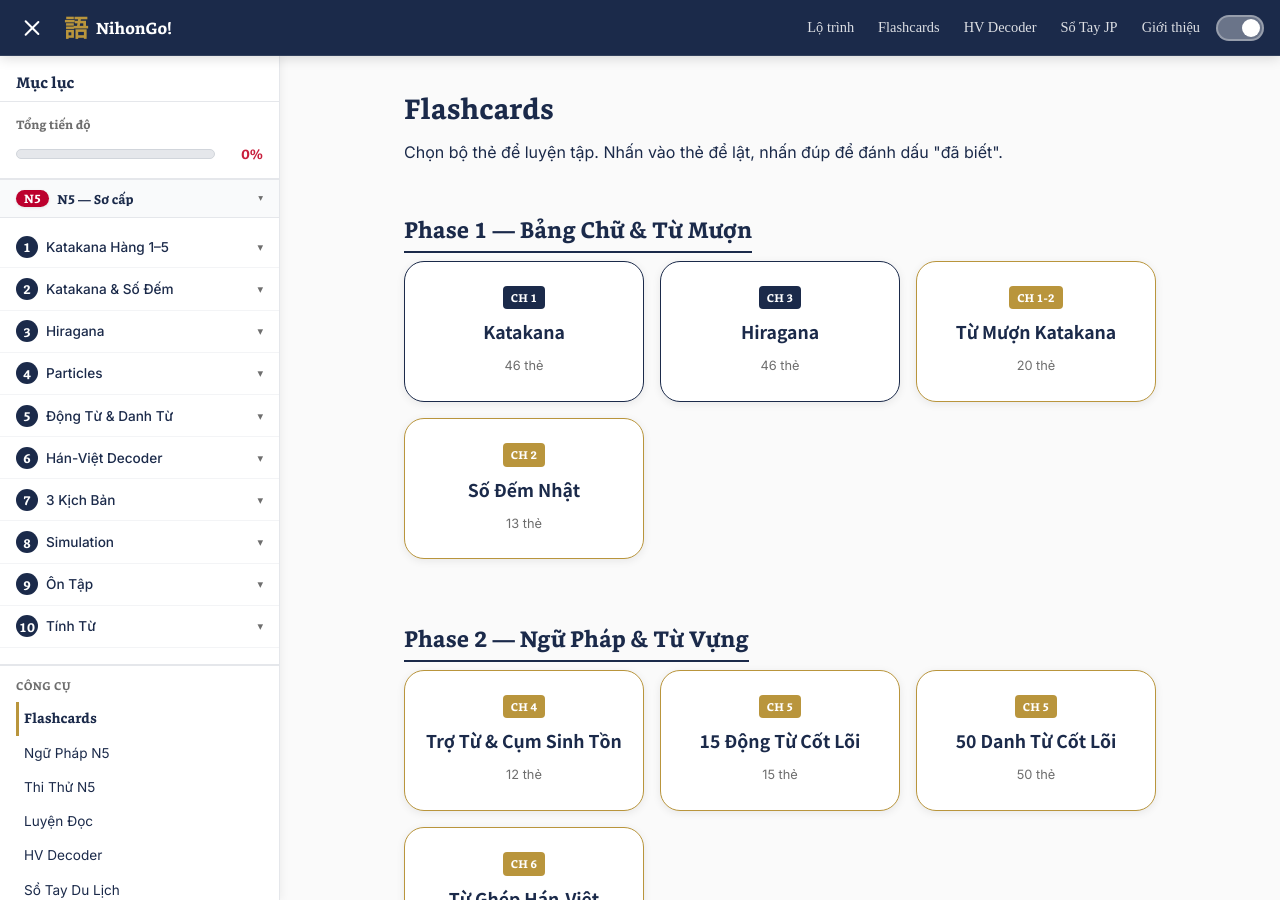
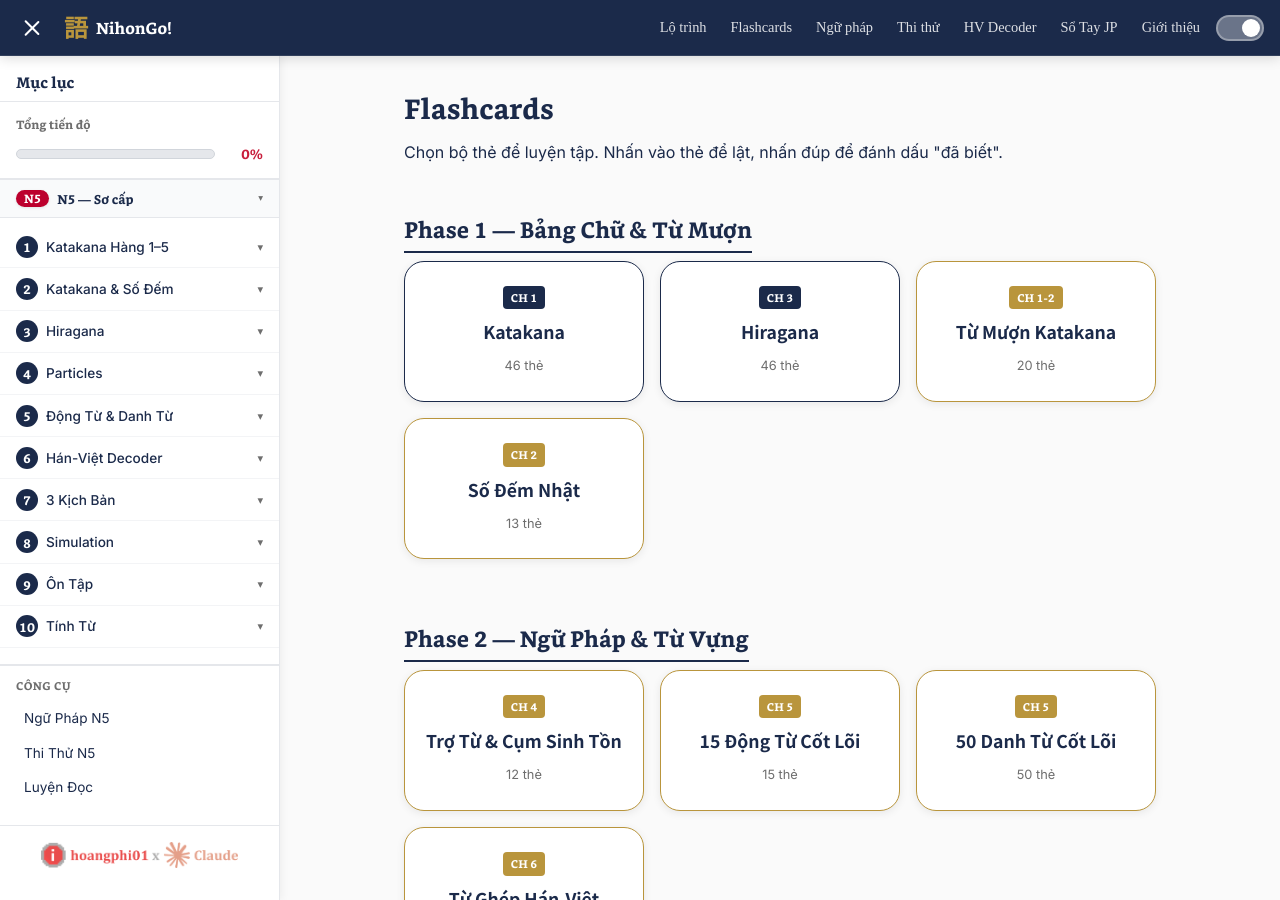
Before and after one commit to hoangphi01/learn-japanese, a Jekyll site: the page built from flashcards/index.md, in a window 1280 px wide and 900 px high. Built offline with Jekyll 4.4.1, drawn with Linux system fonts in a browser that asks for light colours; some web fonts are replaced.

Commit message:
fix: remove duplicated nav links from sidebar tools section
Sidebar tools now only shows new pages (Ngữ Pháp, Thi Thử, Luyện Đọc).
Flashcards, HV Decoder, Sổ Tay already exist in top navbar and mobile dock.
Added Ngữ pháp and Thi thử links to top navbar.

```diff
--- a/_includes/nav.html
+++ b/_includes/nav.html
@@ -14,6 +14,8 @@
     <nav class="nav-links" id="nav-links">
       <a href="{{ '/pages/roadmap/' | relative_url }}">Lộ trình</a>
       <a href="{{ '/flashcards/' | relative_url }}">Flashcards</a>
+      <a href="{{ '/grammar/' | relative_url }}">Ngữ pháp</a>
+      <a href="{{ '/mock-test/' | relative_url }}">Thi thử</a>
       <a href="{{ '/pages/hv-decoder/' | relative_url }}">HV Decoder</a>
       <a href="{{ '/pages/travel-phrasebook/' | relative_url }}">Sổ Tay JP</a>
       <a href="{{ '/pages/about/' | relative_url }}">Giới thiệu</a>
--- a/_includes/sidebar.html
+++ b/_includes/sidebar.html
@@ -58,12 +58,9 @@
 
   <div class="sidebar-tools">
     <h4 class="sidebar-tools-title">Công cụ</h4>
-    <a href="{{ '/flashcards/' | relative_url }}" class="sidebar-tool-link {% if page.url contains 'flashcards' %}current{% endif %}">Flashcards</a>
     <a href="{{ '/grammar/' | relative_url }}" class="sidebar-tool-link {% if page.url contains 'grammar' %}current{% endif %}">Ngữ Pháp N5</a>
     <a href="{{ '/mock-test/' | relative_url }}" class="sidebar-tool-link {% if page.url contains 'mock-test' %}current{% endif %}">Thi Thử N5</a>
     <a href="{{ '/reading/' | relative_url }}" class="sidebar-tool-link {% if page.url contains 'reading' %}current{% endif %}">Luyện Đọc</a>
-    <a href="{{ '/hv-decoder/' | relative_url }}" class="sidebar-tool-link {% if page.url contains 'hv-decoder' %}current{% endif %}">HV Decoder</a>
-    <a href="{{ '/travel-phrasebook/' | relative_url }}" class="sidebar-tool-link {% if page.url contains 'travel-phrasebook' %}current{% endif %}">Sổ Tay Du Lịch</a>
   </div>
 
   <div class="sidebar-logo">
```
